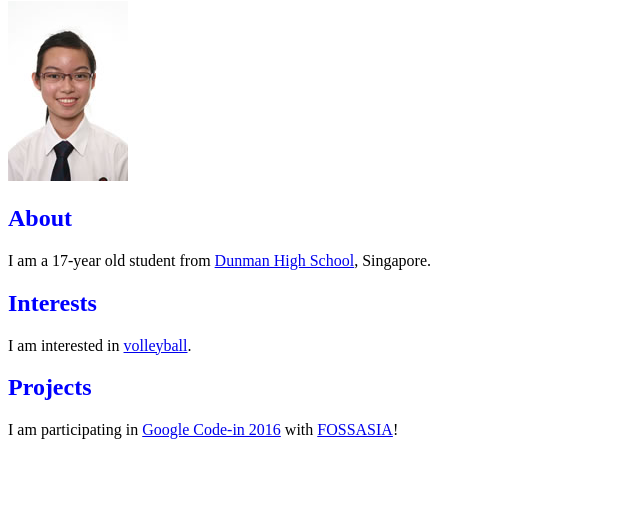
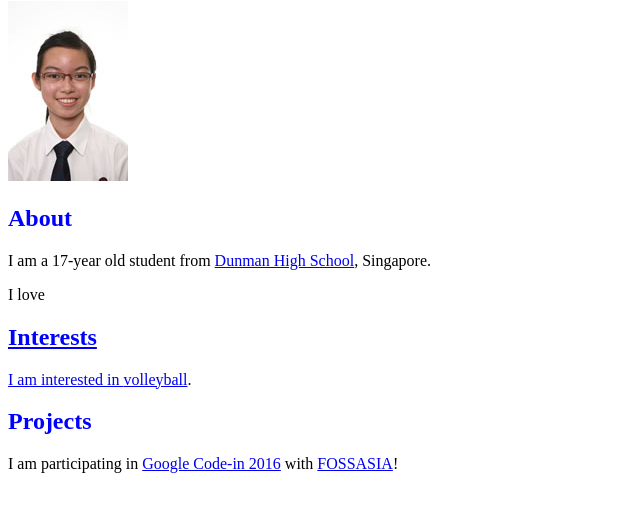
Before and after one commit to charmaineeeee/charmaineeeee.github.io, a plain HTML site: page index.html in a window 1280 px wide. Shown: the part 79-590 px from the top of the page, without its empty margins (0-640 px from the left). Drawn offline with Linux system fonts and the light colour scheme.

Commit message:
Update index.html

```diff
--- a/index.html
+++ b/index.html
@@ -9,6 +9,7 @@
     <img src="photo.jpg" />
     <h2>About</h2>
     <p>I am a 17-year old student from <a href="http://www.dunmanhigh.moe.edu.sg">Dunman High School</a>, Singapore.</p>
+    <p>I love <a href="https://en.m.wikipedia.org/wiki/Cat"cats!</a></p>
     <h2>Interests</h2>
     <p>I am interested in <a href="http//en.m.wikipedia.org/wiki/Volleyball.com/">volleyball</a>.</p>
     <h2>Projects</h2>
```
